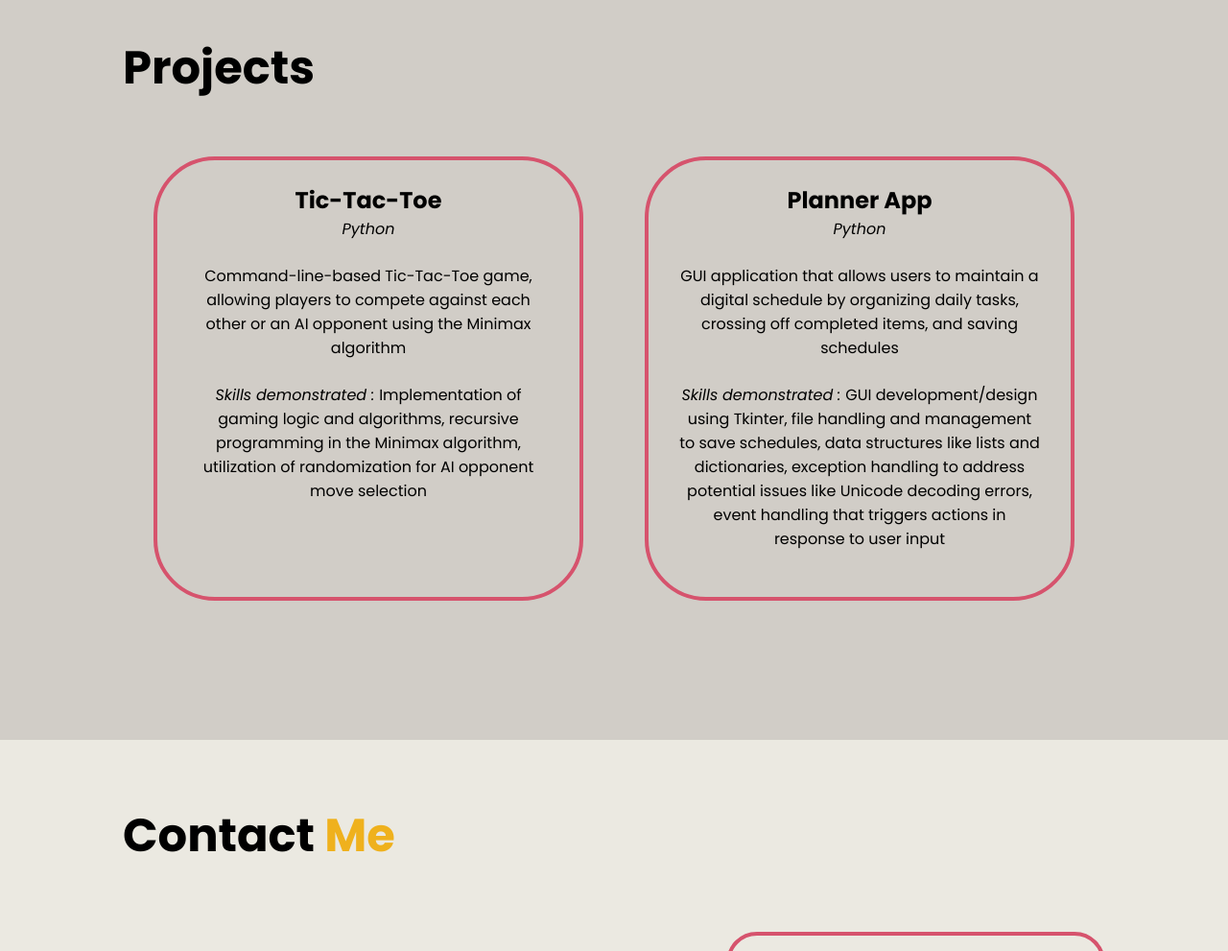
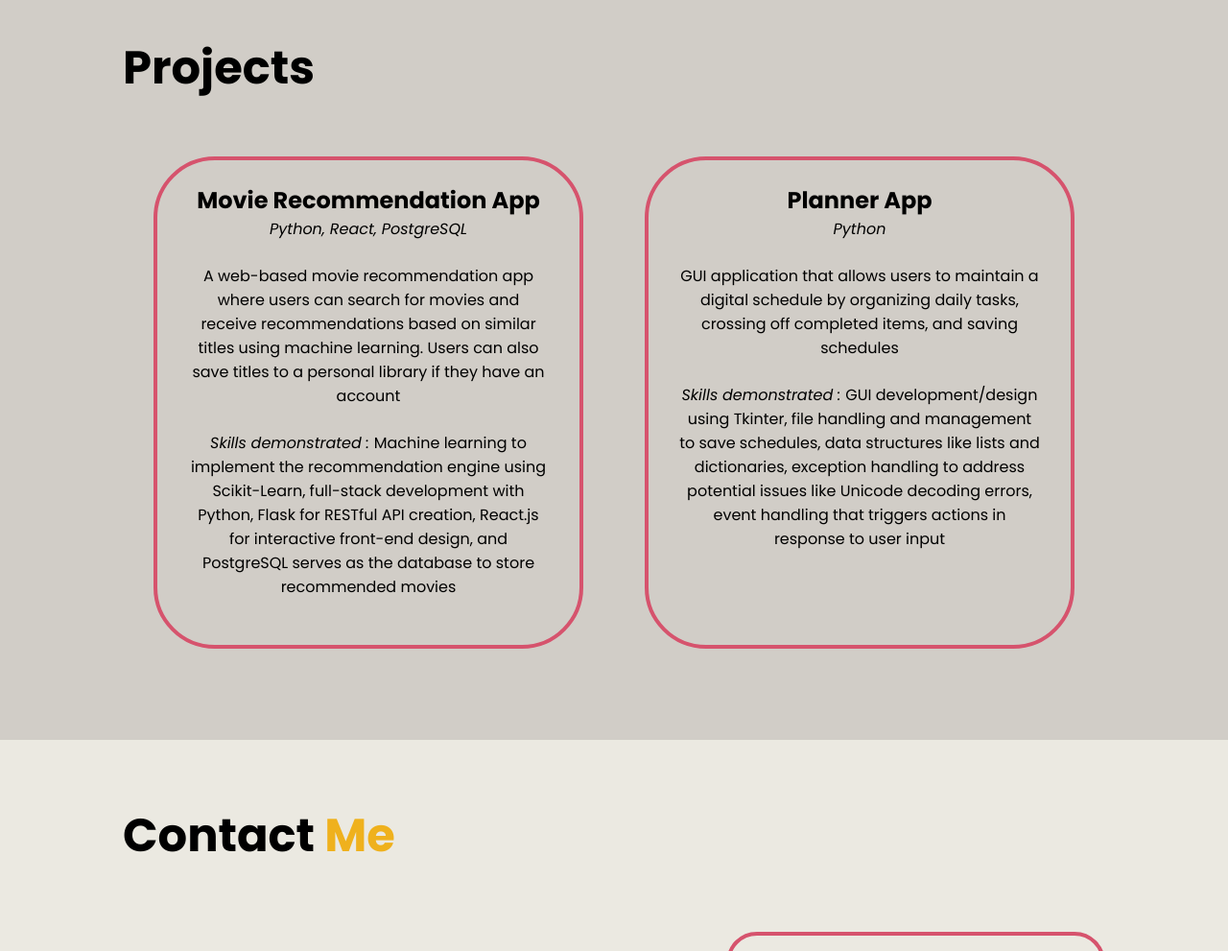
Before and after one commit to tans88/portfolio-website, a website: page index.html in a window 1280 px wide. Shown: the part 3590-4581 px from the top of the page at 96% size. Drawn offline with nearby package versions, Linux system fonts and the light colour scheme.

Commit message:
changed project

```diff
--- a/index.html
+++ b/index.html
@@ -175,12 +175,13 @@
 
             <div class="all-proj">
                 <div class="proj-card">
-                    <h3 class="proj-title">Tic-Tac-Toe</h3>
-                    <p class="language">Python</p>
-                    <p class="proj-description">Command-line-based Tic-Tac-Toe game, allowing players to compete against each other or an
-                    AI opponent using the Minimax algorithm</p>
-                    <p class="proj-skills"><span>Skills demonstrated : </span>Implementation of gaming logic and algorithms, recursive
-                    programming in the Minimax algorithm, utilization of randomization for AI opponent move selection</p>
+                    <h3 class="proj-title">Movie Recommendation App</h3>
+                    <p class="language">Python, React, PostgreSQL</p>
+                    <p class="proj-description">A web-based movie recommendation app where users can search for movies and receive recommendations
+                    based on similar titles using machine learning. Users can also save titles to a personal library if they have an account</p>
+                    <p class="proj-skills"><span>Skills demonstrated : </span>Machine learning to implement the recommendation engine using Scikit-Learn,
+                    full-stack development with Python, Flask for RESTful API creation, React.js for interactive front-end design, and PostgreSQL serves as
+                    the database to store recommended movies </p>
                 </div>
                 <div class="proj-card">
                     <h3 class="proj-title">Planner App</h3>
@@ -198,7 +199,7 @@
         <section class="contact" id="contact">
             <h2 class="heading">Contact <span>Me</span></h2>
 
-            <form action="https://api.web3forms.com/submit" method="POST">
+            <form id="contact-form" action="https://api.web3forms.com/submit" method="POST">
                 <input type="hidden" name="access_key" value="d6102c4a-29c2-4784-bd65-5526f2e5dd52">
                 <div class="input-group">
                     <div class="input-box">
@@ -213,7 +214,7 @@
                 <div class="input-group-2">
                     <textarea name="message" id="" cols="30"
                     rows="10" placeholder="Your Message" required></textarea>
-                    <input type="submit" value="Send" class="btn">
+                    <input type="submit" value="Send" class="btn" id="btn">
                 </div>
             </form>
         </section>
--- a/js/script.js
+++ b/js/script.js
@@ -36,3 +36,13 @@ const closeMenu = () => {
 
 menuIcon.addEventListener("click", openMenu);
 exitMenu.addEventListener("click", closeMenu);
+
+// clears input boxes after submit button pressed
+document.getElementById('contact-form').addEventListener('submit', () => {
+  setTimeout(() => {
+    this.reset();
+  }, 10);
+});
+
+// also fix bug where on laptop/desktop, when you zoom in, click on the menu and then zoom out
+// the menu option does not disappear
```
Lines whose indentation alone changed are shown as unchanged.
